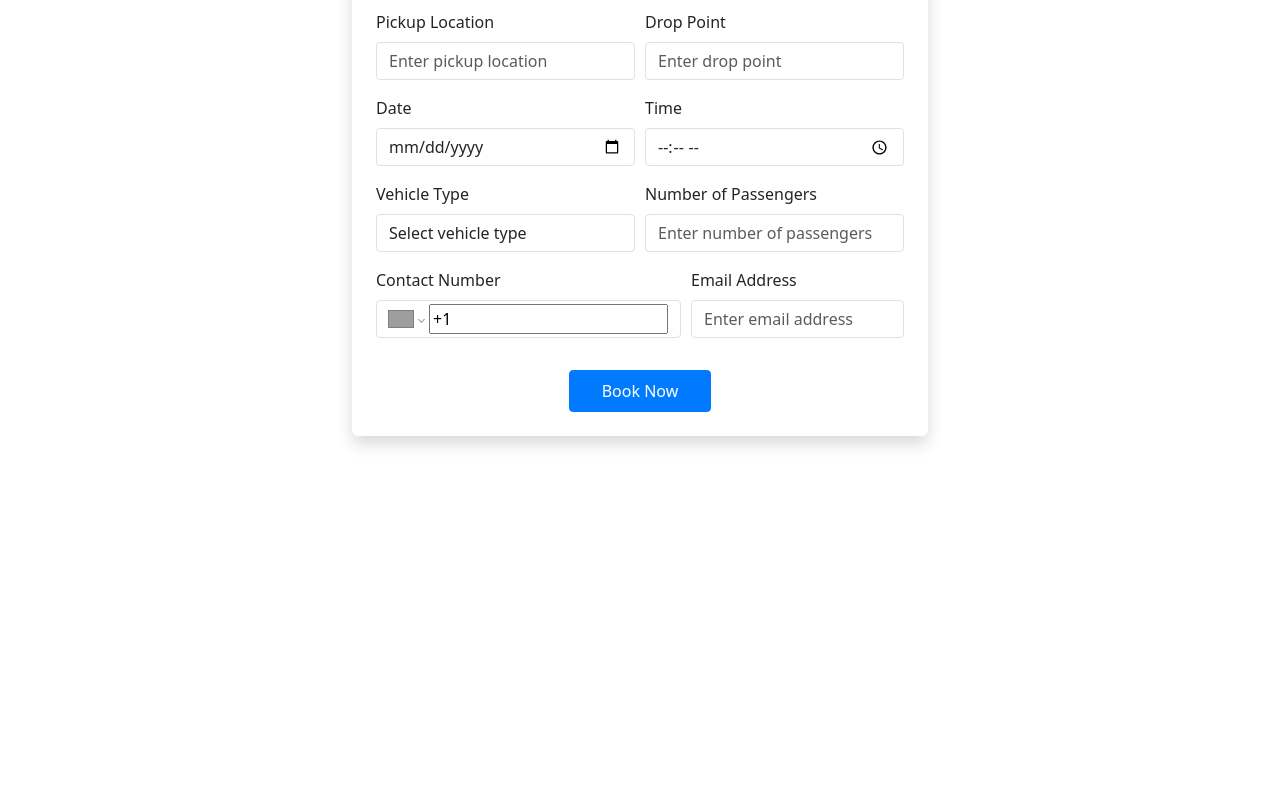
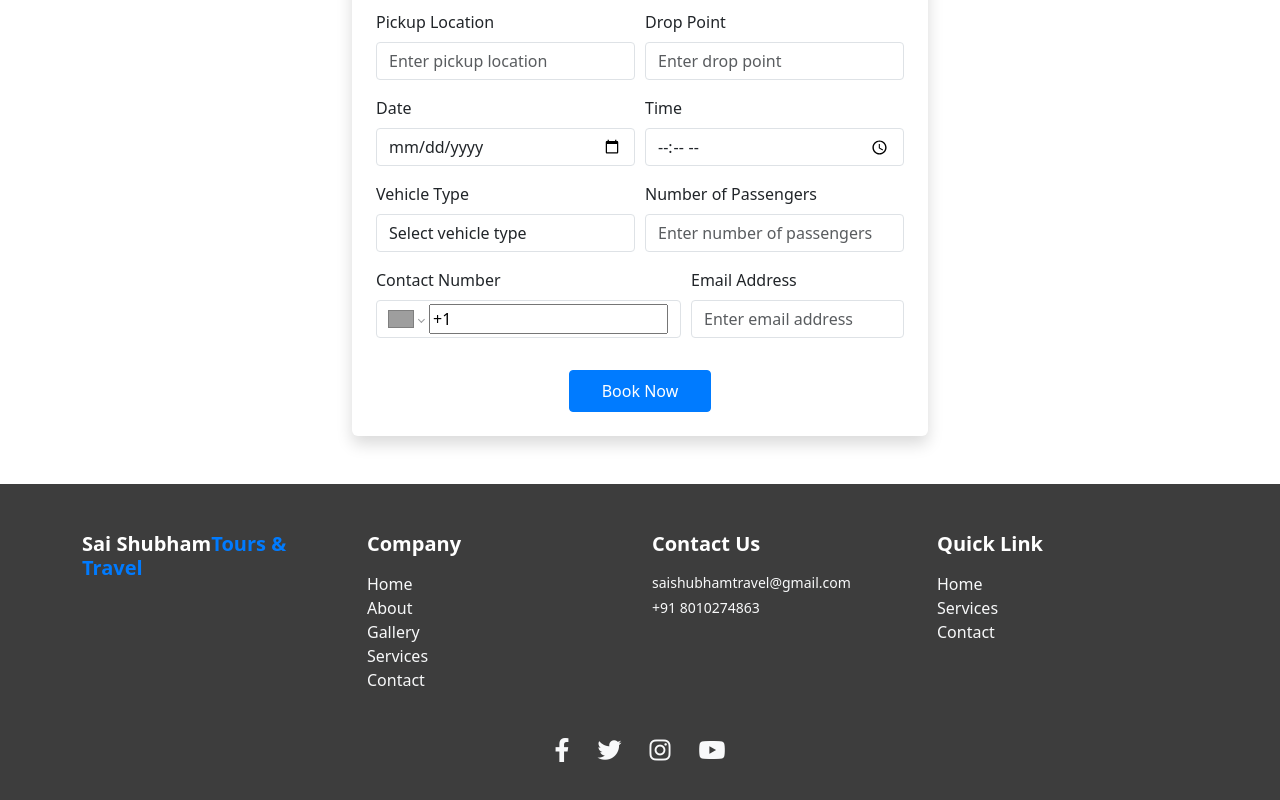
Before and after one commit to vaibhav8845/Sai_Shubham_Travels, a React (Create React App) app: page /book-now in a window 1280 px wide. Shown: the part 234-1034 px from the top of the page. Before the commit the page ends 800 px from the top, so only its background shows below. Built offline with nearby package versions, Linux system fonts and the light colour scheme; grey boxes are pictures that could not be loaded.

Commit message:
changes in footer

```diff
--- a/src/App.js
+++ b/src/App.js
@@ -7,6 +7,7 @@ import Gallery from './components/Pages/Gallery/Gallery';
 import Services from './components/Pages/Services/Services';
 import Contact from './components/Pages/Contact/Contact';
 import TaxiForm from './components/TaxiForm/TaxiForm';
+import Footer from './components/Footer/Footer';
 
 function App() {
   return (
@@ -21,6 +22,7 @@ function App() {
 <Route path="/book-now" element={<TaxiForm/>} />
 
       </Routes>
+      <Footer/>
     </Router>
   );
 }
--- a/src/components/Footer/Footer.css
+++ b/src/components/Footer/Footer.css
@@ -0,0 +1,42 @@
+.footer {
+    background-color: #3d3d3d; /* Custom background color */
+}
+
+.footer h5 {
+    color: #ffffff; /* Header text color */
+}
+
+.footer a {
+    color: #aaaaaa; /* Link color */
+    text-decoration: none;
+}
+
+.footer a:hover {
+    color: #ffffff; /* Link hover color */
+}
+
+.footer .list-inline-item a {
+    font-size: 1.5rem;
+    margin: 0 10px;
+}
+
+.footer p {
+    margin-bottom: 0;
+    font-size: 0.875rem;
+}
+
+.footer .text-primary {
+    color: #007bff !important; /* Adjust this to match the blue in the logo */
+}
+.logo-hover-color-f:hover{
+color: #007bff;
+}
+.logo-hover-color-t:hover{
+    color: #007bff;
+    }
+    .logo-hover-color-i:hover{
+        color: #ff0000;
+        }
+        .logo-hover-color-y:hover{
+          color: #ff0000;
+            }
--- a/src/components/Footer/Footer.js
+++ b/src/components/Footer/Footer.js
@@ -0,0 +1,63 @@
+import React from 'react'
+import './Footer.css'
+function Footer() {
+  return (
+<>
+
+<footer className="footer text-light pt-5 pb-3">
+            <div className="container">
+                <div className="row">
+                    <div className="col-md-3">
+                        <h5 className="mb-3"><b>Sai Shubham</b><span className="text-primary"><b>Tours & Travel</b></span></h5>
+                    </div>
+                    <div className="col-md-3">
+                        <h5 className="mb-3"><b>Company</b></h5>
+                        <ul className="list-unstyled">
+                            <li><a href="#" className="text-light">Home</a></li>
+                            <li><a href="#" className="text-light">About</a></li>
+                            <li><a href="#" className="text-light">Gallery</a></li>
+                            <li><a href="#" className="text-light">Services</a></li>
+                            <li><a href="#" className="text-light">Contact</a></li>
+                        </ul>
+                    </div>
+                    <div className="col-md-3">
+                        <h5 className="mb-3"><b>Contact Us</b></h5>
+                        <p className="mb-1">saishubhamtravel@gmail.com</p>
+                        <p>+91 8010274863</p>
+                    </div>
+                    <div className="col-md-3">
+                        <h5 className="mb-3"><b>Quick Link</b></h5>
+                        <ul className="list-unstyled">
+                            <li><a href="#" className="text-light">Home</a></li>
+                            <li><a href="#" className="text-light">Services </a></li>
+                            <li><a href="#" className="text-light">Contact</a></li>
+                        </ul>
+                    </div>
+                </div>
+                <div className="row mt-4">
+                    <div className="col text-center">
+                        <ul className="list-inline">
+                            <li className="list-inline-item">
+                                <a href="#" className="text-light"><i className="fab fa-facebook-f logo-hover-color-f"></i></a>
+                            </li>
+                            <li className="list-inline-item">
+                                <a href="#" className="text-light"><i className="fab fa-twitter logo-hover-color-t"></i></a>
+                            </li>
+                            <li className="list-inline-item">
+                                <a href="#" className="text-light"><i className="fab fa-instagram logo-hover-color-i"></i></a>
+                            </li>
+                            <li className="list-inline-item">
+                                <a href="#" className="text-light"><i className="fab fa-youtube logo-hover-color-y"></i></a>
+                            </li>
+                        </ul>
+
+                    </div>
+                </div>
+            </div>
+        </footer>
+
+</>
+  )
+}
+
+export default Footer
```
Also changed, not shown: 1 other file (tests, documents, lock files or other folders).
